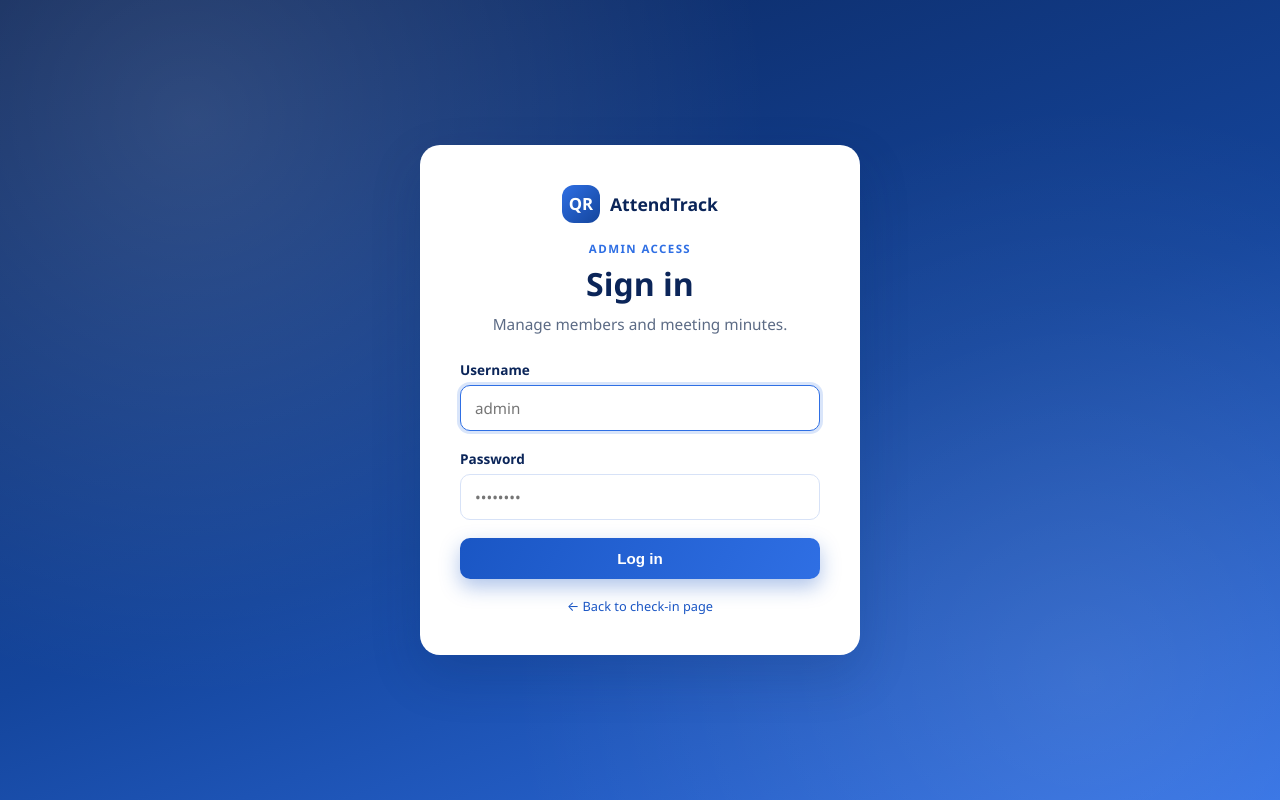
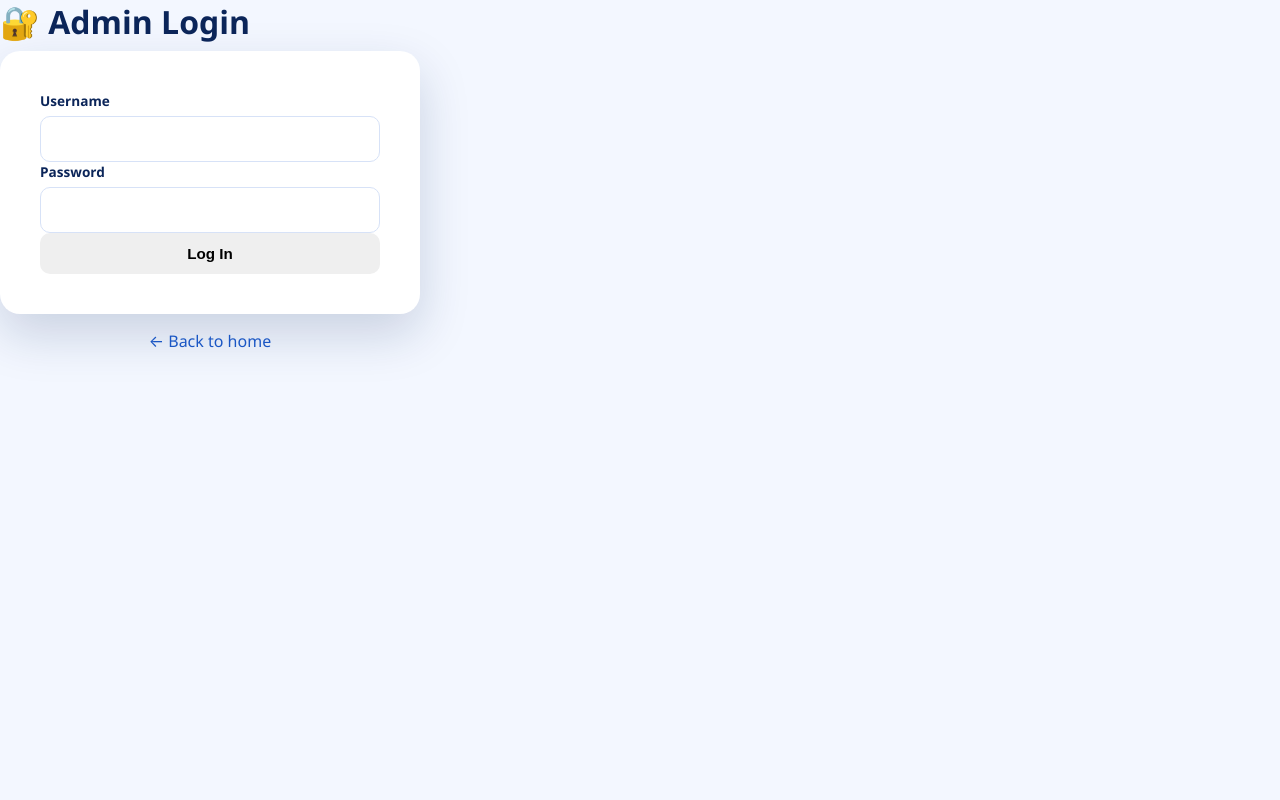
Before and after one commit to Poloqt/attendance-system, a Flask app: page /login in a window 1280 px wide. Run offline with Flask 3, Linux system fonts and the light colour scheme; some libraries are stand-ins or nearby versions.

Commit message:
Update login.html

```diff
--- a/templates/login.html
+++ b/templates/login.html
@@ -2,48 +2,30 @@
 <html lang="en">
 <head>
   <meta charset="UTF-8">
-  <meta name="viewport" content="width=device-width, initial-scale=1.0">
+  <meta name="viewport" content="width=device-width, initial-scale=1">
   <title>Admin Login</title>
-<link rel="stylesheet" href="{{ url_for('static', filename='style.css') }}">
+  <link rel="stylesheet" href="{{ url_for('static', filename='style.css') }}">
 </head>
 <body>
-  <div class="page-center">
-    <div class="card card--narrow">
-      <div class="brand-mark">
-        <div class="badge">QR</div>
-        <span class="name">AttendTrack</span>
-      </div>
+  <div class="container" style="max-width:420px;">
+    <h1>🔐 Admin Login</h1>
 
+    {% with messages = get_flashed_messages() %}
+      {% if messages %}{% for m in messages %}<div class="flash">{{ m }}</div>{% endfor %}{% endif %}
+    {% endwith %}
 
-      <span class="eyebrow" style="text-align:center; display:block;">Admin access</span>
-      <h1 style="text-align:center;">Sign in</h1>
-      <p class="subtitle" style="text-align:center;">Manage members and meeting minutes.</p>
+    <div class="card">
+      <form method="POST">
+        <label for="username">Username</label>
+        <input type="text" id="username" name="username" required>
 
+        <label for="password">Password</label>
+        <input type="password" id="password" name="password" required>
 
-      {% with messages = get_flashed_messages() %}
-        {% if messages %}
-          {% for message in messages %}
-            <div class="flash">{{ message }}</div>
-          {% endfor %}
-        {% endif %}
-      {% endwith %}
-
-
-      <form method="POST">
-        <div class="field">
-          <label for="username">Username</label>
-          <input type="text" id="username" name="username" placeholder="admin" required autofocus>
-        </div>
-        <div class="field">
-          <label for="password">Password</label>
-          <input type="password" id="password" name="password" placeholder="••••••••" required>
-        </div>
-        <button type="submit" class="btn btn-primary btn-block">Log in</button>
+        <button type="submit" class="btn btn-block">Log In</button>
       </form>
-  <div class="footer-note">
-        <a href="{{ url_for('main') }}">&larr; Back to check-in page</a>
-      </div>
     </div>
+    <p style="text-align:center;"><a href="{{ url_for('main') }}">&larr; Back to home</a></p>
   </div>
 </body>
 </html>
```
